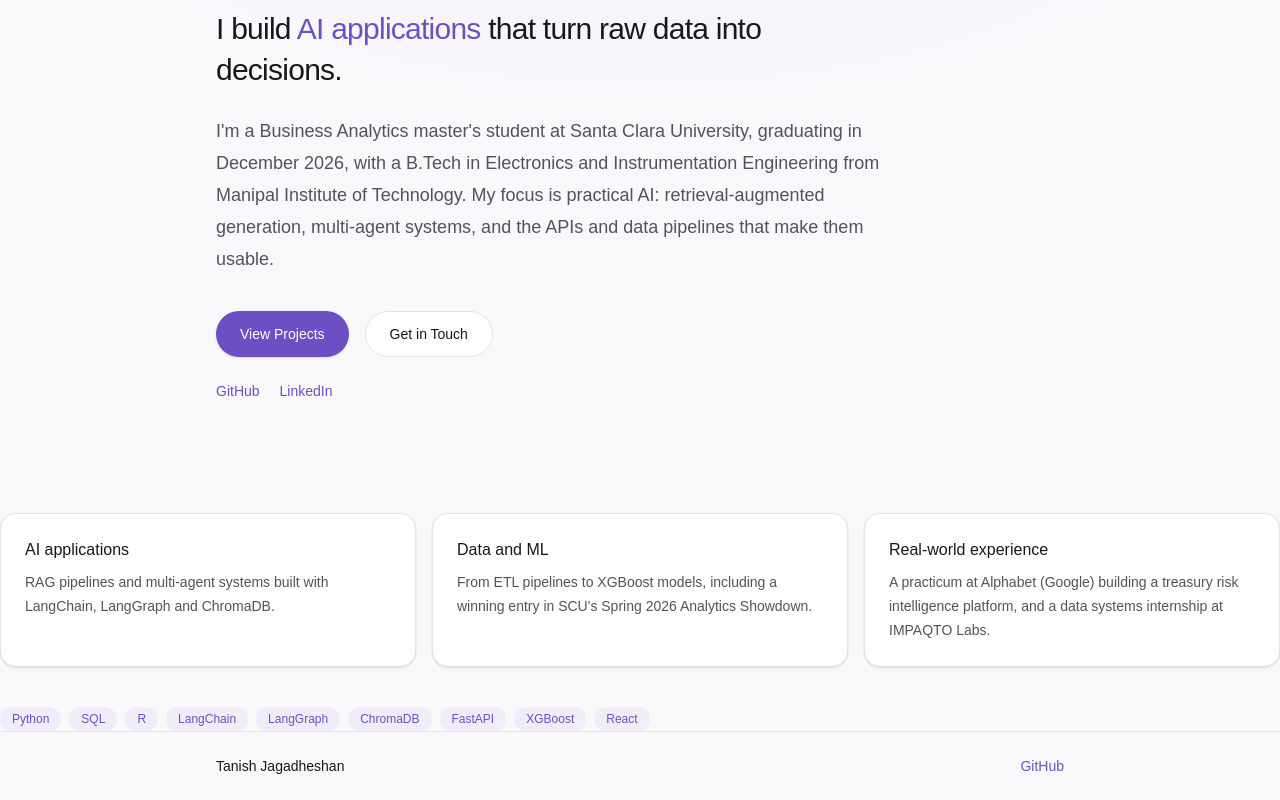
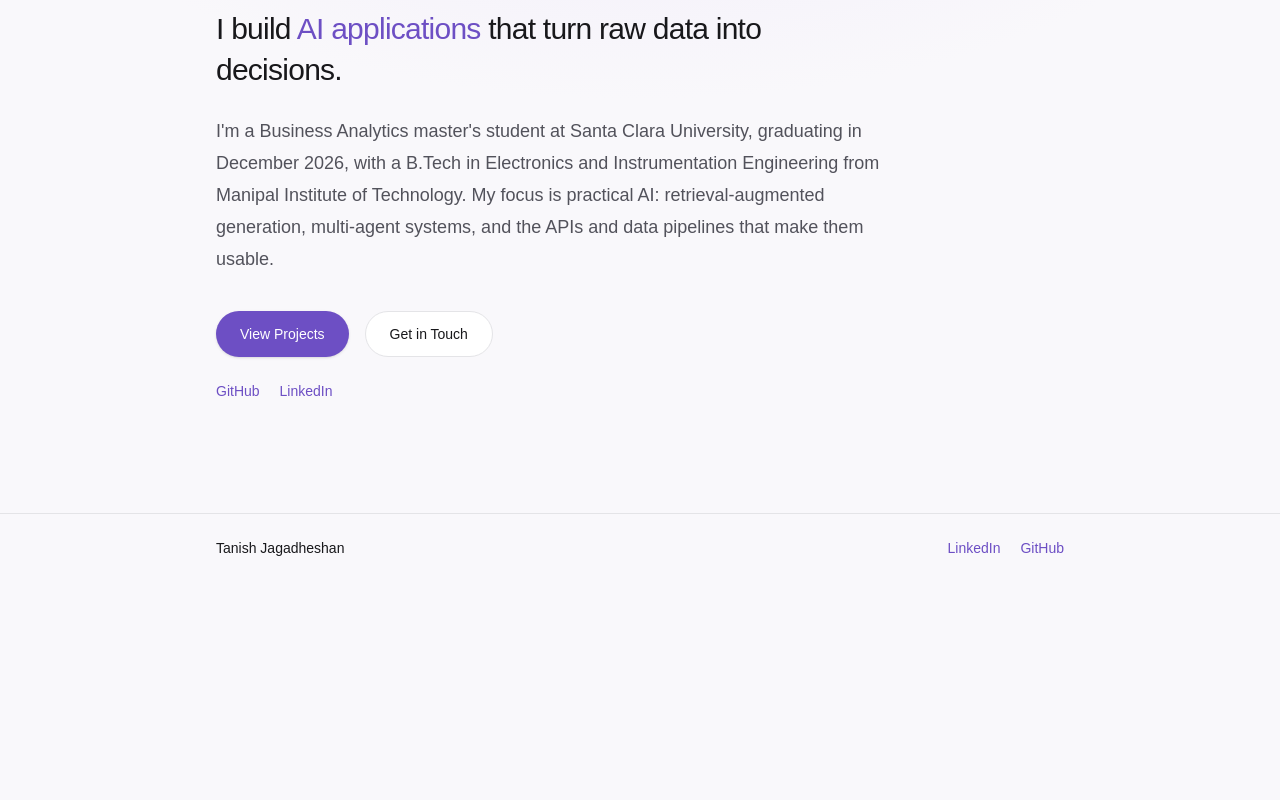
Before and after one commit to tanxsh/portfolio-website, a Next.js app: page / in a window 1280 px wide. Shown: the part 253-1053 px from the top of the page. After the commit the page ends 835 px from the top, so only its background shows below. Built offline with nearby package versions, Linux system fonts and the light colour scheme.

Commit message:
Simplify landing page and add LinkedIn to the footer

```diff
--- a/src/app/layout.tsx
+++ b/src/app/layout.tsx
@@ -48,6 +48,15 @@ export default function RootLayout({ children }: LayoutProps<"/">) {
         <footer className="border-t border-edge">
           <div className="mx-auto flex w-full max-w-4xl flex-col gap-2 px-6 py-6 text-sm text-muted sm:flex-row sm:items-center sm:justify-between">
             <p className="font-medium text-foreground">Tanish Jagadheshan</p>
+            <div className="flex gap-5 text-sm">
+              <a
+                href="https://www.linkedin.com/in/tanish-j"
+                target="_blank"
+                rel="noopener noreferrer"
+                className="font-medium text-accent hover:underline"
+              >
+                LinkedIn
+              </a>
               <a
                 href="https://github.com/tanxsh/portfolio-website"
                 target="_blank"
@@ -57,6 +66,7 @@ export default function RootLayout({ children }: LayoutProps<"/">) {
                 GitHub
               </a>
             </div>
+          </div>
         </footer>
       </body>
     </html>
--- a/src/app/page.tsx
+++ b/src/app/page.tsx
@@ -1,35 +1,7 @@
 import Link from "next/link";
-
-const highlights = [
-  {
-    title: "AI applications",
-    text: "RAG pipelines and multi-agent systems built with LangChain, LangGraph and ChromaDB.",
-  },
-  {
-    title: "Data and ML",
-    text: "From ETL pipelines to XGBoost models, including a winning entry in SCU's Spring 2026 Analytics Showdown.",
-  },
-  {
-    title: "Real-world experience",
-    text: "A practicum at Alphabet (Google) building a treasury risk intelligence platform, and a data systems internship at IMPAQTO Labs.",
-  },
-];
-
-const skills = [
-  "Python",
-  "SQL",
-  "R",
-  "LangChain",
-  "LangGraph",
-  "ChromaDB",
-  "FastAPI",
-  "XGBoost",
-  "React",
-];
 
 export default function Home() {
   return (
-    <>
     <section className="hero">
       <div className="mx-auto w-full max-w-4xl px-6 py-20 sm:py-28">
         <p className="text-sm font-medium uppercase tracking-widest text-accent">
@@ -39,16 +11,15 @@ export default function Home() {
           Tanish Jagadheshan
         </h1>
         <p className="mt-4 max-w-xl text-2xl font-medium leading-snug tracking-tight sm:text-3xl">
-            I build <span className="text-accent">AI applications</span> that
-            turn raw data into decisions.
+          I build <span className="text-accent">AI applications</span> that turn
+          raw data into decisions.
         </p>
         <p className="mt-6 max-w-2xl text-base leading-7 text-muted sm:text-lg sm:leading-8">
           I&apos;m a Business Analytics master&apos;s student at Santa Clara
-            University, graduating in December 2026, with a B.Tech in
-            Electronics and Instrumentation Engineering from Manipal Institute
-            of Technology. My focus is practical AI: retrieval-augmented
-            generation, multi-agent systems, and the APIs and data pipelines
-            that make them usable.
+          University, graduating in December 2026, with a B.Tech in Electronics
+          and Instrumentation Engineering from Manipal Institute of Technology.
+          My focus is practical AI: retrieval-augmented generation, multi-agent
+          systems, and the APIs and data pipelines that make them usable.
         </p>
         <div className="mt-9 flex flex-wrap gap-4">
           <Link href="/projects" className="btn-primary">
@@ -78,33 +49,5 @@ export default function Home() {
         </div>
       </div>
     </section>
-      <Highlights />
-    </>
   );
 }
-
-function Highlights() {
-  return (
-    <section className="container-page pt-0">
-      <div className="grid gap-4 sm:grid-cols-3">
-        {highlights.map((highlight) => (
-          <div key={highlight.title} className="card">
-            <h2 className="text-base font-medium text-foreground">
-              {highlight.title}
-            </h2>
-            <p className="mt-2 text-sm leading-6 text-muted">
-              {highlight.text}
-            </p>
-          </div>
-        ))}
-      </div>
-      <ul className="mt-10 flex flex-wrap gap-2">
-        {skills.map((skill) => (
-          <li key={skill} className="pill">
-            {skill}
-          </li>
-        ))}
-      </ul>
-    </section>
-  );
-}
```
Lines whose indentation alone changed are shown as unchanged.
